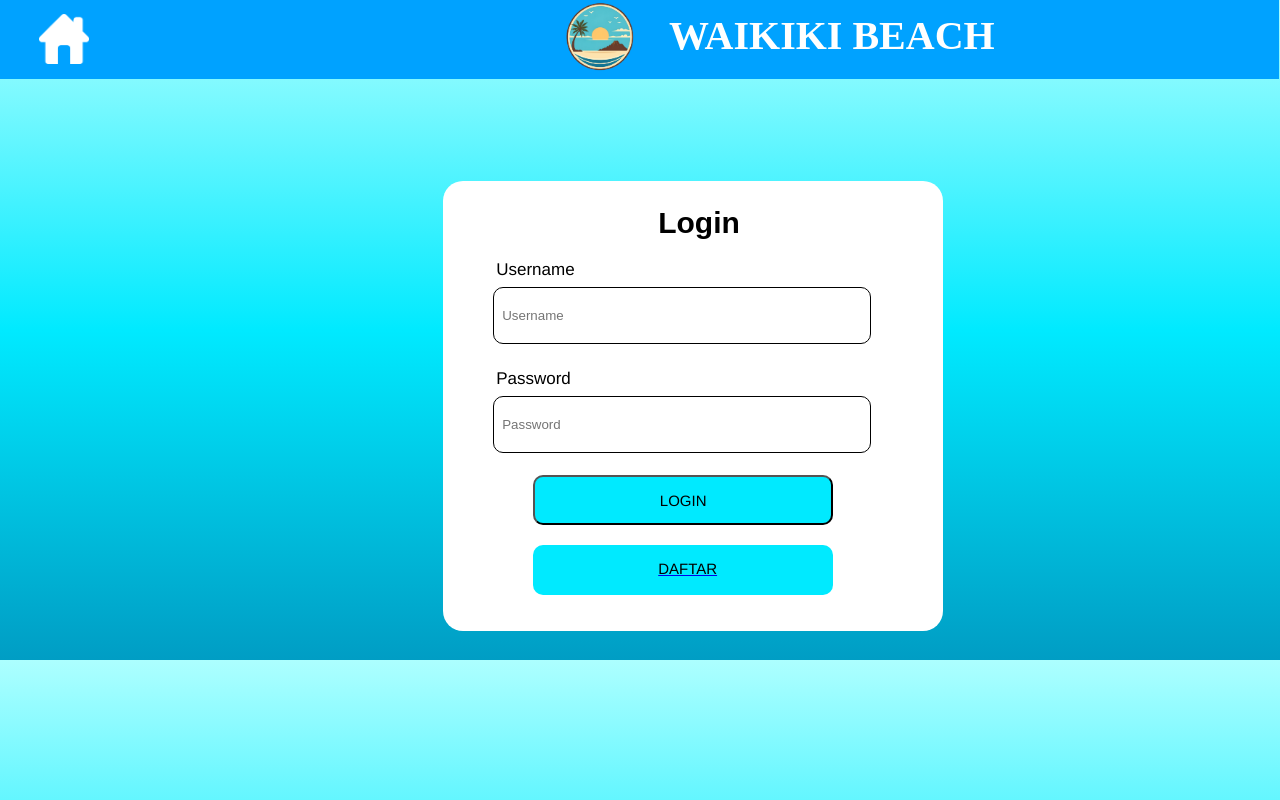
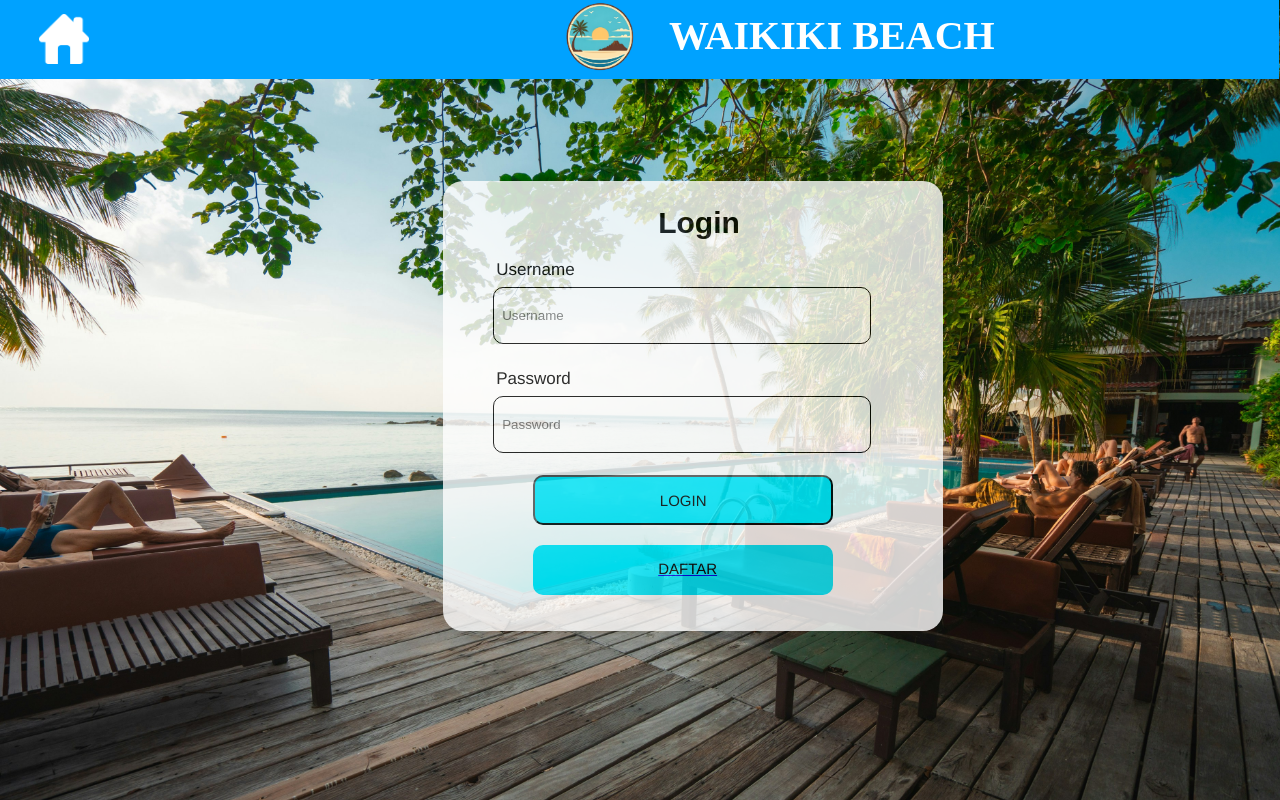
Before and after one commit to nafispratama04/Pemweb, a PHP site: page /pemweb/login.php in a window 1280 px wide. Run offline with PHP 8.4, Linux system fonts and the light colour scheme.

Commit message:
tampilan login register user

```diff
--- a/login.css
+++ b/login.css
@@ -1,5 +1,7 @@
 body{
-    background: linear-gradient(to bottom, #ADFFFF, #00EAFF,#009DC4);
+    background-image: url('/Assets/BeachResort.jpg');
+    background-size: cover;
+    background-repeat: no-repeat;
     width: 100vw;
     height: 51vw;
 }
@@ -32,7 +34,7 @@ h1{
     width: 500px;
     height: 450px;
     background-color: #ffffff;
-    opacity: 100%;
+    opacity: 80%;
     border-radius: 20px;
     position: absolute;
     margin-top: 8vw;
--- a/register.css
+++ b/register.css
@@ -1,5 +1,7 @@
 body{
-    background: linear-gradient(to bottom, #ADFFFF, #00EAFF,#009DC4);
+    background-image: url('/Assets/BeachResort.jpg');
+    background-size: cover;
+    background-repeat: no-repeat;
     width: 100vw;
     height: 51vw;
 }
@@ -32,7 +34,7 @@ h1{
     width: 900px;
     height: 500px;
     background-color: #ffffff;
-    opacity: 100%;
+    opacity: 80%;
     border-radius: 20px;
     position: absolute;
     margin-top: 7vw;
```
